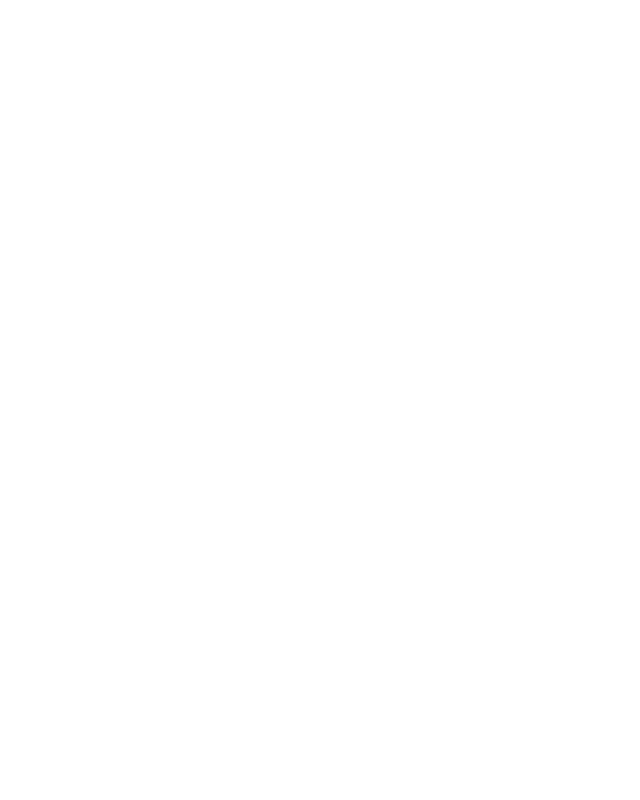
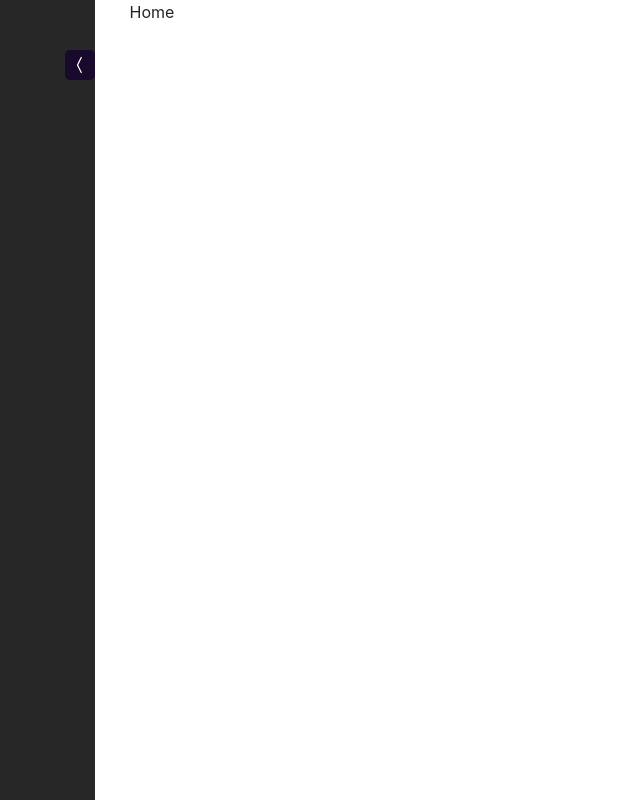
Before and after one commit to josuerushanika/React_Portofolio, a React (Create React App) app in the folder client/: page / in a window 1280 px wide. Shown: the whole page, without its empty margins (0-640 px from the left). Built offline with nearby package versions, Linux system fonts and the light colour scheme.

Commit message:
Add icon-for-sidebar

```diff
--- a/client/package.json
+++ b/client/package.json
@@ -8,6 +8,7 @@
     "@testing-library/user-event": "^13.5.0",
     "react": "^18.2.0",
     "react-dom": "^18.2.0",
+    "react-icons": "^4.9.0",
     "react-scripts": "5.0.1",
     "web-vitals": "^2.1.4"
   },
--- a/client/src/Components/Sidebar/Sidebar.css
+++ b/client/src/Components/Sidebar/Sidebar.css
@@ -0,0 +1,32 @@
+.sidebar-section {
+    display: flex;
+    /* background-color: #030303da; */
+}
+
+.sidebar {
+    height: 100vh;
+    background-color: #030303da;
+    width: 95px;
+}
+
+.icon-for-sidebar-expand-and-collapse {
+    display: flex;
+    align-items: right;
+    justify-content: right;
+    cursor: pointer;
+}
+
+.icon-for-sidebar-expand-and-collapse p svg {
+
+    background-color: #19092c;
+    padding: 5px;
+    color: white;
+    border-radius: 5px;
+    margin-top: 50px;
+}
+
+.container-fluid {
+    padding-left: 0px!important;
+    padding-right: 0px!important;
+    overflow: hidden;
+}
--- a/client/src/Components/Sidebar/Sidebar.js
+++ b/client/src/Components/Sidebar/Sidebar.js
@@ -1,9 +1,24 @@
 import React from 'react'
 import "./Sidebar.css";
+import Home from '../Home/Home'
+import { BsChevronCompactLeft, BsChevronCompactRight } from "react-icons/bs";
 
 const Sidebar = () => {
   return (
     <div className='container-fluid sidebar-section'>
+
+       <div className='sidebar'>
+
+          <div className='icon-for-sidebar-expand-and-collapse'>
+            <p> <BsChevronCompactLeft size={30}/> </p>
+          </div>
+
+       </div>
+
+       <div className='container'>
+            <Home/>
+       </div>
+
 
     </div>
   )
```
Also changed, not shown: 1 other file (tests, documents, lock files or other folders).
